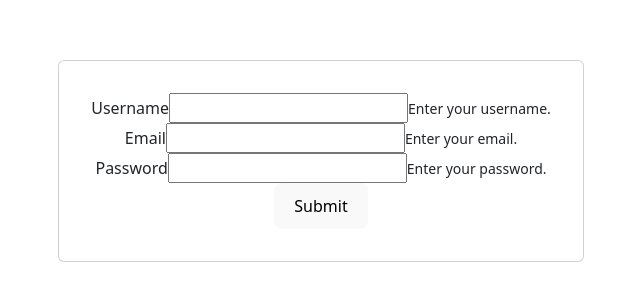
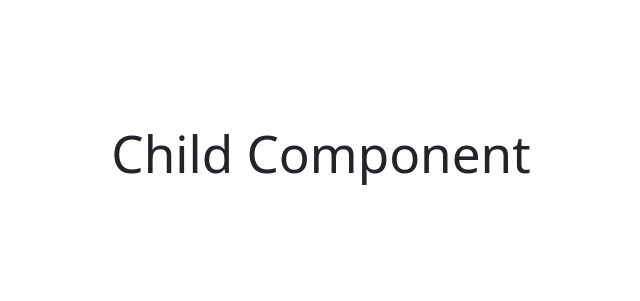
Before and after one commit to SolaimanDev/React-Learn, a React (Vite) app: page / in a window 1280 px wide. Shown: the part 239-540 px from the top of the page, without its empty margins (319-959 px from the left). Built offline with nearby package versions, Linux system fonts and the light colour scheme.

Commit message:
feat: child to Parent data send

```diff
--- a/src/App.jsx
+++ b/src/App.jsx
@@ -2,13 +2,17 @@
 import './App.css'
 import 'bootstrap/dist/css/bootstrap.min.css';
 import 'primeicons/primeicons.css';
-import Register from './components/form';
+ import Child from './components/STATE_LIFTING/Child';
 
 function App() {
+  const handleChildData = (data) => {
+    console.log(data);
+  }
   return (
     <>
      <div className="App">
-      <Register />
+      <Child onChildData={handleChildData} />
+
       </div>
 
     </>
--- /dev/null
+++ b/src/components/STATE_LIFTING/Child.jsx
@@ -0,0 +1,12 @@
+
+
+export default function Child(props) {
+    const data="I am from child";
+    props.onChildData(data);
+  return (
+    <div>
+      <h1>Child Component</h1>
+      <p></p>
+    </div>
+  )
+}
```
